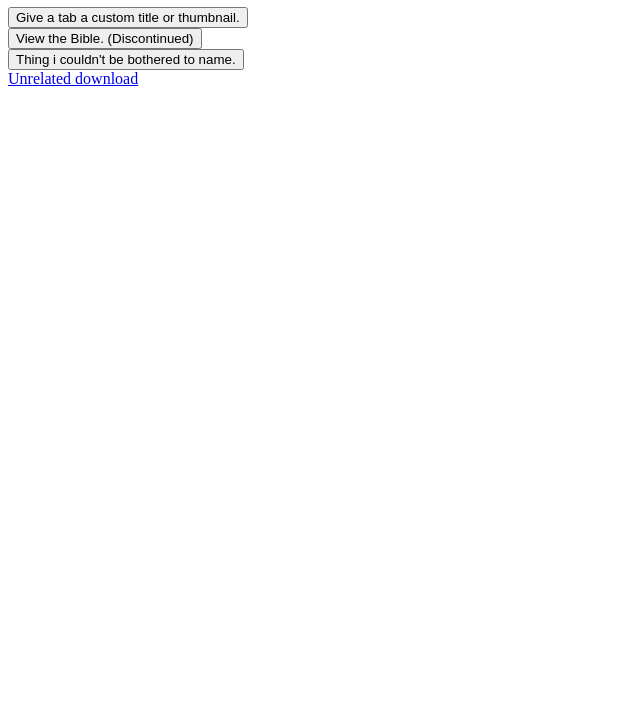
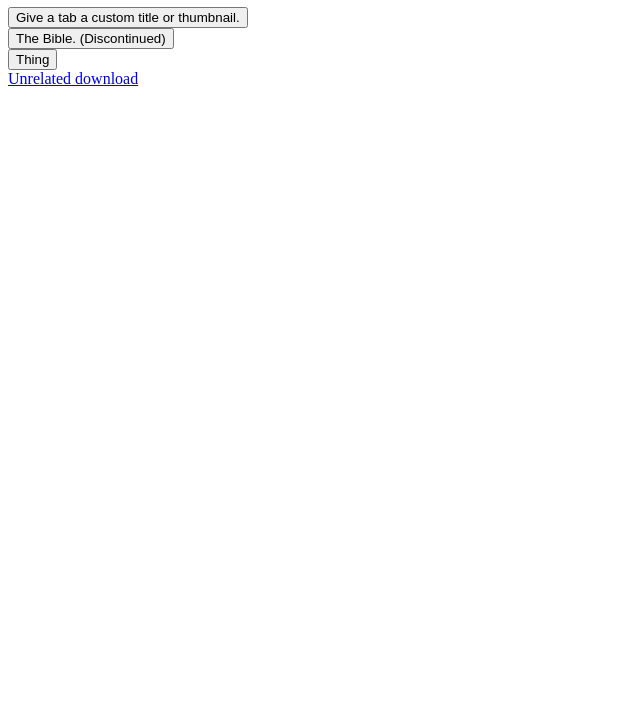
Before and after one commit to JamesButBetter/jamesbutbetter.github.io, a plain HTML site: page index.html in a window 1280 px wide. Shown: the part 73-800 px from the top of the page, without its empty margins (0-640 px from the left). Drawn offline with Linux system fonts and the light colour scheme.

Commit message:
Update index.html

```diff
--- a/index.html
+++ b/index.html
@@ -6,9 +6,9 @@
 
 <button type="button" onClick="location.href='custom-title'">Give a tab a custom title or thumbnail.</button>
  <br>
-<button type="button" onClick="location.href='bible'">View the Bible. (Discontinued)</button>
+<button type="button" onClick="location.href='bible'">The Bible. (Discontinued)</button>
  <br>
- <button type="button" onClick="location.href='example'">Thing i couldn't be bothered to name.</button> <!--(TeleportHQ example code)-->
+ <button type="button" onClick="location.href='example'">Thing</button> <!--(TeleportHQ example code)-->
  <br>
 <a href="jamestest.gcode">Unrelated download</a>
 </body>
```
